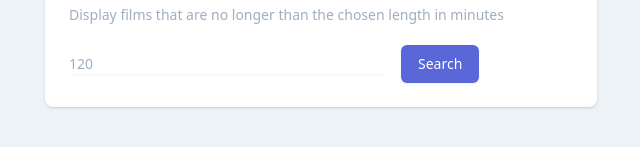
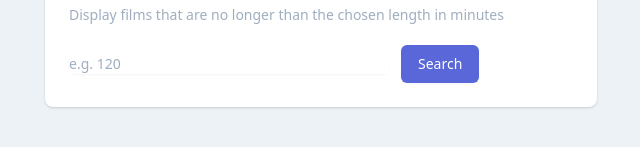
Before and after one commit to richardherbert/time-to-watch, an Eleventy site: page src/index.html in a window 1280 px wide. Shown: the part 147-294 px from the top of the page, 319-959 px from the left. Built offline with nearby package versions, Linux system fonts and the light colour scheme; Eleventy itself is replaced by a stand-in of ours; files that its build step writes are made by us from their sources.

Commit message:
Update placeholder text

```diff
--- a/src/index.html
+++ b/src/index.html
@@ -18,7 +18,7 @@
 						<label for="runtime" class="sr-only">Runtime</label>
 
 						<div class="relative rounded-md shadow-sm">
-							<input id="runtime" name="runtime" class="form-input block w-full sm:text-sm sm:leading-5" placeholder="120">
+							<input id="runtime" name="runtime" class="form-input block w-full sm:text-sm sm:leading-5" placeholder="e.g. 120">
 						</div>
 					</div>
 
```
